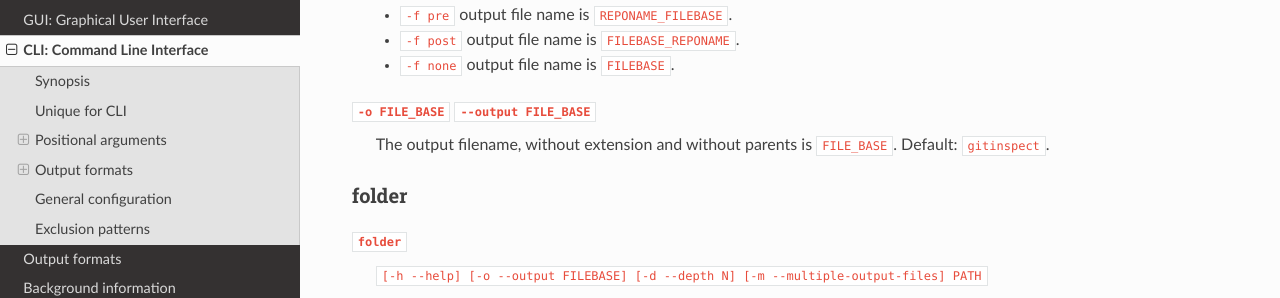
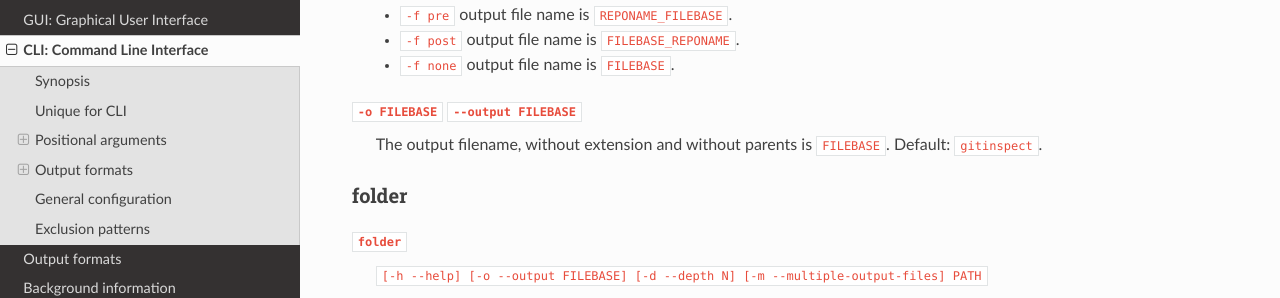
Before and after one commit to davbeek/gitinspectorgui-rtd, a Sphinx documentation site: the page built from docs/source/cli.rst, in a window 1280 px wide and 900 px high, scrolled down 1187 px. Shown: the part 155-453 px from the top of the window. Built offline with Sphinx 7.4.7 and the Read the Docs theme 2.0.0, drawn with Linux system fonts in a browser that asks for light colours; some of the changed text lies outside the part shown.

Commit message:
Minor improvements to CLI help

```diff
--- a/docs/source/cli.rst
+++ b/docs/source/cli.rst
@@ -65,8 +65,8 @@ repo
   * ``-f post`` output file name is ``FILEBASE_REPONAME``.
   * ``-f none`` output file name is ``FILEBASE``.
 
-``-o FILE_BASE`` ``--output FILE_BASE``
-  The output filename, without extension and without parents is ``FILE_BASE``.
+``-o FILEBASE`` ``--output FILEBASE``
+  The output filename, without extension and without parents is ``FILEBASE``.
   Default: ``gitinspect``.
 
 folder
```
Also changed, not shown: other parts of docs/source/cli.rst (+1 -1 lines).
